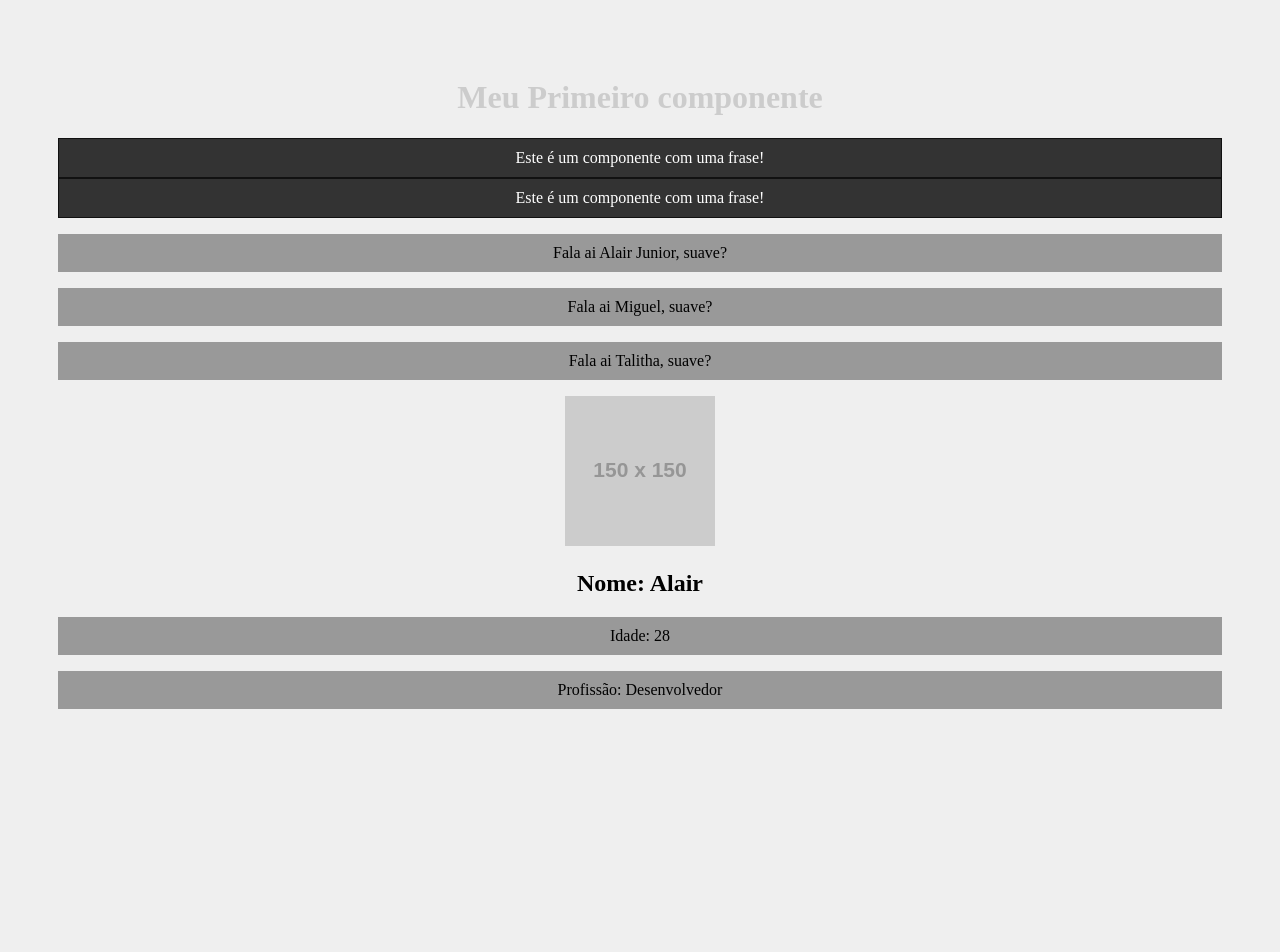
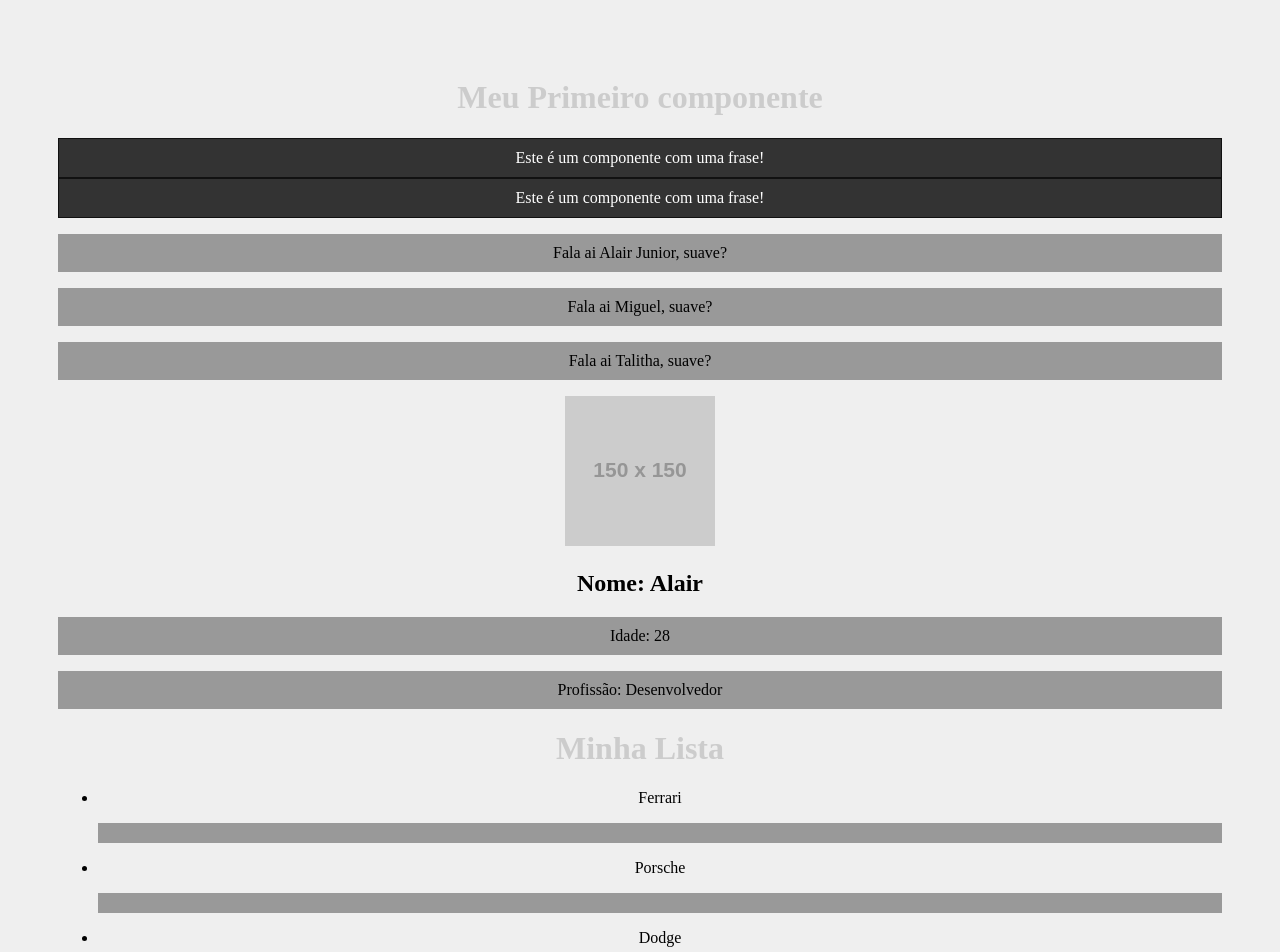
Before and after one commit to alairjunior10/meu-primeiro-react, a React (Create React App) app: page / in a window 1280 px wide. Shown: the top 952 px of the page. Before the commit the page ends 800 px from the top, so only its background shows below. Built offline with nearby package versions, Linux system fonts and the light colour scheme.

Commit message:
Curso React aula 7 - Utilizando React Fragments

```diff
--- a/src/App.js
+++ b/src/App.js
@@ -3,6 +3,7 @@
 import HelloWord from './components/HelloWord';
 import SayMyName from './components/SayMyName';
 import Pessoa from './components/Pessoa';
+import List from './components/List';
 
 function App() {
   const nome = "Talitha";
@@ -37,6 +38,7 @@
         profissao = "Desenvolvedor"
         foto = "https://via.placeholder.com/150"
       />
+      <List/>
     </div>
 
   );
--- /dev/null
+++ b/src/components/Item.js
@@ -0,0 +1,10 @@
+function Item (props) {
+    return (
+        <>
+            <li>{props.marca}</li>
+            <p></p>
+        </>
+    )
+}
+
+export default Item
--- /dev/null
+++ b/src/components/List.js
@@ -0,0 +1,16 @@
+import Item from "./Item";
+
+function List () {
+    return(
+        <>
+            <h1>Minha Lista</h1>
+            <ul>
+                <Item marca="Ferrari"/>
+                <Item marca="Porsche"/>
+                <Item marca="Dodge"/>
+            </ul>
+        </>
+    )
+}
+
+export default List;
--- a/src/index.css
+++ b/src/index.css
@@ -1,5 +1,6 @@
 body {
   padding: 50px;
+  padding-bottom: 500px;
   background-color: #EFEFEF;
 }
 
```
